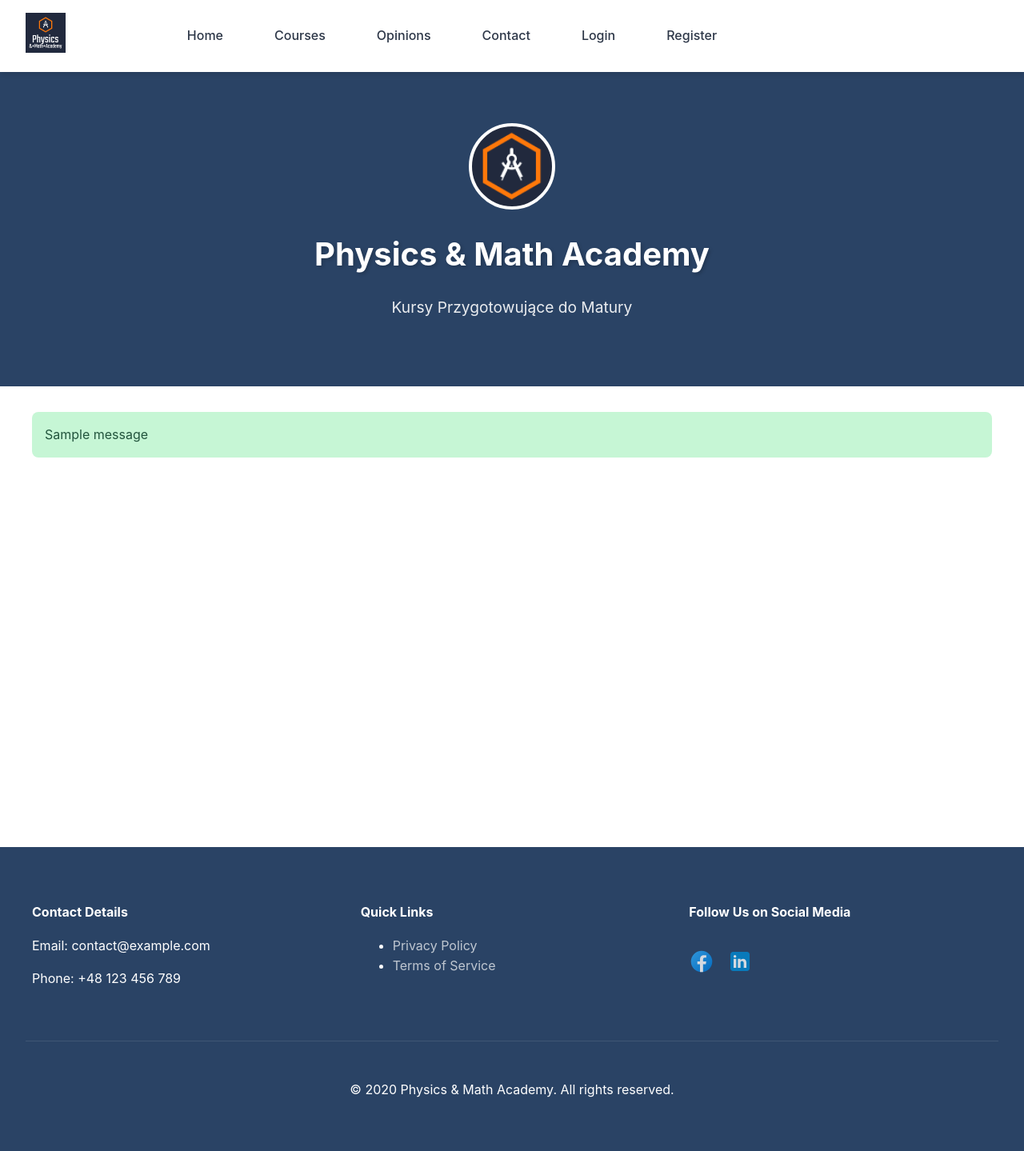
After one commit to kowalskihubert/Online-Courses-Platform, a Django app: template OnlineCourses/courses/templates/courses/base.html in a window 1280 px wide. The commit adds this page. Shown: the whole page at 80% size. Run offline with Django 5.2, Linux system fonts and the light colour scheme; the template is opened without the code that fills it: most values are stand-ins (such as "Sample title", 1, 10 or a date in 2020); one stand-in notice (Sample message) is shown.

Commit message:
First base view

```diff
--- /dev/null
+++ b/OnlineCourses/courses/templates/courses/base.html
@@ -0,0 +1,125 @@
+{% load static %}
+<!DOCTYPE html>
+<html lang="en">
+<head>
+    <meta charset="UTF-8">
+    <meta name="viewport" content="width=device-width, initial-scale=1.0">
+    <title>{% block title %}Physics & Math Academy{% endblock %}</title>
+
+    <!-- Static Files -->
+    <link rel="stylesheet" href="{% static 'courses/css/styles.css' %}">
+    <link rel="icon" href="{% static 'courses/img/favicon.png' %}">
+
+    <!-- Scripts -->
+    <script src="{% static 'courses/js/base.js' %}" defer></script>
+
+    <!-- Block for additional scripts -->
+    {% block extra_scripts %}{% endblock %}
+
+    <!-- Block for additional head elements -->
+    {% block extra_head %}{% endblock %}
+</head>
+<body>
+    <!-- Navigation -->
+    <nav class="navbar">
+        <div class="navbar-brand">
+            <a href="#">
+                <img src="{% static 'courses/img/logo.png' %}" alt="Academy Logo" class="logo">
+            </a>
+        </div>
+
+        <div class="nav-center">
+            <ul class="nav-links">
+                <li><a href="#">Home</a></li>
+                <li><a href="#">Courses</a></li>
+                <li><a href="#">Opinions</a></li>
+                <li><a href="#">Contact</a></li>
+                {% if user.is_authenticated %}
+                    <li><a href="#">Logout</a></li>
+                {% else %}
+                    <li><a href="#">Login</a></li>
+                    <li><a href="#">Register</a></li>
+                {% endif %}
+            </ul>
+        </div>
+
+        <div class="nav-right-space"></div> <!-- Reserved space -->
+
+        <!-- Mobile Menu Toggle -->
+        <div class="mobile-menu-toggle">
+            <span></span>
+            <span></span>
+            <span></span>
+        </div>
+    </nav>
+
+    <!-- Header Section -->
+    <header class="page-header">
+        <div class="profile-container">
+            <div class="profile-photo"
+                 style="background-image: url({% static 'courses/img/logo_strip.png' %})"
+                 aria-label="Your profile picture">
+            </div>
+            <h1 class="header-title">Physics & Math Academy</h1>
+            <p class="header-subtitle">Kursy Przygotowujące do Matury</p>
+        </div>
+    </header>
+
+    <!-- Main Content -->
+    <main class="content-wrapper">
+        <!-- Messages Block -->
+        {% if messages %}
+        <div class="messages-container">
+            {% for message in messages %}
+            <div class="alert alert-{{ message.tags }}">
+                {{ message }}
+            </div>
+            {% endfor %}
+        </div>
+        {% endif %}
+
+        <!-- Content Block -->
+        {% block content %}{% endblock %}
+    </main>
+
+    <!-- Footer -->
+    <footer class="main-footer">
+        <div class="footer-content">
+            <div class="footer-section">
+                <h4>Contact Details</h4>
+                <p>Email: contact@example.com</p>
+                <p>Phone: +48 123 456 789</p>
+            </div>
+
+            <div class="footer-section">
+                <h4>Quick Links</h4>
+                <ul>
+                    <li><a href="">Privacy Policy</a></li>
+                    <li><a href="">Terms of Service</a></li>
+                </ul>
+            </div>
+
+            <div class="footer-section social-section">
+                <h4>Follow Us on Social Media</h4>
+                <div class="footer-social">
+                    <a href="#" class="social-link" aria-label="Facebook">
+                        <img src="{% static 'courses/img/facebook-icon.svg' %}" alt="Facebook">
+                    </a>
+                    <a href="#" class="social-link" aria-label="LinkedIn">
+                        <img src="{% static 'courses/img/linkedin-icon.svg' %}" alt="LinkedIn">
+                    </a>
+                </div>
+            </div>
+        </div>
+
+        <div class="footer-bottom">
+            <p>&copy; {{ current_year }} Physics & Math Academy. All rights reserved.</p>
+            {% if user.is_superuser %}
+            <a href="{% url 'admin:index' %}" class="admin-link">Admin Panel</a>
+            {% endif %}
+        </div>
+    </footer>
+
+
+</body>
+</html>
--- a/OnlineCourses/courses/templates/courses/index.html
+++ b/OnlineCourses/courses/templates/courses/index.html
@@ -4,7 +4,7 @@
 <head>
     <meta charset="UTF-8">
     <meta name="viewport" content="width=device-width, initial-scale=1.0">
-    <link rel="stylesheet" href="{% static 'courses/styles.css' %}">
+    <link rel="stylesheet" href="{% static 'courses/css/styles.css' %}">
     <title>{% block title %}Online Courses{% endblock %}</title>
 </head>
 <body>
--- /dev/null
+++ b/OnlineCourses/static/courses/css/styles.css
@@ -0,0 +1,288 @@
+:root {
+    --primary-color: #2A4365;    /* Deep blue */
+    --accent-color: #E53E3E;     /* Vibrant red */
+    --light-bg: #f2f4f6;         /* Light gray */
+    --text-color: #2D3748;
+    --hover-transition: all 0.3s ease;
+    --max-content-width: 1200px;
+    --spacing-unit: 1rem;
+    --border-radius: 8px;
+    --box-shadow: 0 4px 6px -1px rgba(0, 0, 0, 0.1);
+}
+
+/* Base Styles */
+body {
+    font-family: -apple-system, BlinkMacSystemFont, "Segoe UI", Roboto, sans-serif;
+    line-height: 1.6;
+    color: var(--text-color);
+    margin: 0;
+    background-color: white;
+}
+
+/* Navigation */
+.navbar {
+    display: flex;
+    justify-content: space-between;
+    align-items: center;
+    padding: 1rem 2rem;
+    background: white;
+    box-shadow: var(--box-shadow);
+    position: sticky;
+    top: 0;
+    z-index: 1000;
+}
+
+.navbar-brand {
+    flex: 0 0 auto;
+}
+
+.logo {
+    height: 50px;
+    transition: var(--hover-transition);
+    opacity: 1;
+}
+
+.logo:hover {
+    opacity: 0.8;
+}
+
+.nav-center {
+    flex: 1;
+    display: flex;
+    justify-content: center;
+    margin: 0 2rem;
+}
+
+.nav-links {
+    display: flex;
+    list-style: none;
+    margin: 0;
+    padding: 0;
+    gap: 2rem;
+    justify-content: center;
+}
+
+.nav-right-space {
+    flex: 0 0 200px; /* Reserve space for future user profile */
+}
+
+.nav-links a {
+    color: var(--text-color);
+    text-decoration: none;
+    font-weight: 500;
+    padding: 0.5rem 1rem;
+    border-radius: var(--border-radius);
+    transition: var(--hover-transition);
+}
+
+.nav-links a:hover {
+    background: var(--light-bg);
+    color: var(--primary-color);
+}
+
+/* Mobile Menu */
+.mobile-menu-toggle {
+    display: none;
+    cursor: pointer;
+    padding: 0.5rem;
+}
+
+.mobile-menu-toggle span {
+    display: block;
+    width: 25px;
+    height: 3px;
+    background: var(--primary-color);
+    margin: 5px 0;
+    transition: var(--hover-transition);
+}
+
+/* Header */
+.page-header {
+    background: var(--primary-color);
+    color: white;
+    padding: 4rem 2rem;
+    text-align: center;
+}
+
+.profile-container {
+    max-width: var(--max-content-width);
+    margin: 0 auto;
+}
+
+.profile-photo {
+    width: 100px;
+    height: 100px;
+    border-radius: 50%;
+    margin: 0 auto 1.5rem;
+    border: 4px solid white;
+    background-size: cover;
+    background-position: center;
+}
+
+.header-title {
+    font-size: 2.5rem;
+    margin: 0.5rem 0;
+    text-shadow: 2px 2px 4px rgba(0, 0, 0, 0.2);
+}
+
+.header-subtitle {
+    font-size: 1.2rem;
+    opacity: 0.9;
+}
+
+/* Main Content */
+.content-wrapper {
+    max-width: var(--max-content-width);
+    margin: 2rem auto;
+    padding: 0 2rem;
+    min-height: 60vh;
+}
+
+/* Messages */
+.messages-container {
+    margin: 1rem 0;
+}
+
+.alert {
+    padding: 1rem;
+    border-radius: var(--border-radius);
+    margin: 1rem 0;
+}
+
+.alert-success {
+    background: #C6F6D5;
+    color: #22543D;
+}
+
+.alert-error {
+    background: #FED7D7;
+    color: #822727;
+}
+
+/* Footer */
+.main-footer {
+    background: var(--primary-color);
+    color: white;
+    padding: 3rem 2rem;
+    margin-top: 4rem;
+}
+
+.footer-content {
+    max-width: var(--max-content-width);
+    margin: 0 auto;
+    display: grid;
+    grid-template-columns: repeat(auto-fit, minmax(250px, 1fr));
+    gap: 2rem;
+}
+
+.footer-section h4 {
+    color: white;
+    margin-bottom: 1rem;
+}
+
+.footer-section a {
+    color: rgba(255, 255, 255, 0.7);
+    text-decoration: none;
+}
+
+.footer-section a:hover {
+    color: white;
+}
+
+.footer-section.social-section {
+    display: flex;
+    flex-direction: column;
+    align-items: flex-start;
+}
+
+.footer-social {
+    margin-top: 1rem;
+    display: flex;
+    gap: 1rem;
+}
+
+.social-link img {
+    width: 32px;
+    height: 32px;
+    opacity: 0.8;
+    transition: var(--hover-transition);
+}
+
+.social-link img:hover {
+    opacity: 1;
+}
+
+.footer-bottom {
+    text-align: center;
+    margin-top: 3rem;
+    padding-top: 2rem;
+    border-top: 1px solid rgba(255, 255, 255, 0.1);
+}
+
+/* Responsive Design */
+@media (max-width: 768px) {
+    .nav-links {
+        display: none;
+        width: 100%;
+        flex-direction: column;
+        gap: 0;
+        position: absolute;
+        top: 100%;
+        left: 0;
+        background: white;
+        box-shadow: var(--box-shadow);
+    }
+
+    .nav-center {
+        display: none;
+    }
+
+    .nav-right-space {
+        display: none;
+    }
+
+    .nav-links.active {
+        display: flex;
+    }
+
+    .nav-links a {
+        padding: 1rem 2rem;
+        border-bottom: 1px solid var(--light-bg);
+    }
+
+    .mobile-menu-toggle {
+        display: block;
+        order: 2; /* Move to far right */
+    }
+
+    .navbar-brand {
+        order: 1; /* Keep logo on left */
+    }
+
+    .header-title {
+        font-size: 2rem;
+    }
+
+    .footer-content {
+        grid-template-columns: 1fr;
+    }
+}
+
+@media (max-width: 480px) {
+    .navbar {
+        padding: 1rem;
+    }
+
+    .logo {
+        height: 40px;
+    }
+
+    .profile-photo {
+        width: 120px;
+        height: 120px;
+    }
+
+    .header-title {
+        font-size: 1.75rem;
+    }
+}
--- /dev/null
+++ b/OnlineCourses/static/courses/js/base.js
@@ -0,0 +1,9 @@
+document.addEventListener('DOMContentLoaded', () => {
+    const mobileMenuToggle = document.querySelector('.mobile-menu-toggle');
+    const navLinks = document.querySelector('.nav-links');
+
+    mobileMenuToggle.addEventListener('click', () => {
+        navLinks.classList.toggle('active');
+        mobileMenuToggle.classList.toggle('active');
+    });
+});
```
Also changed, not shown: OnlineCourses/courses/views.py (+5 -5 lines), OnlineCourses/static/courses/styles.css (deleted, +0 -13 lines), OnlineCourses/static/courses/img/facebook-icon.svg (added), OnlineCourses/static/courses/img/favicon.png (added), OnlineCourses/static/courses/img/linkedin-icon.svg (added), OnlineCourses/static/courses/img/logo.png (added), OnlineCourses/static/courses/img/logo_strip.png (added).
